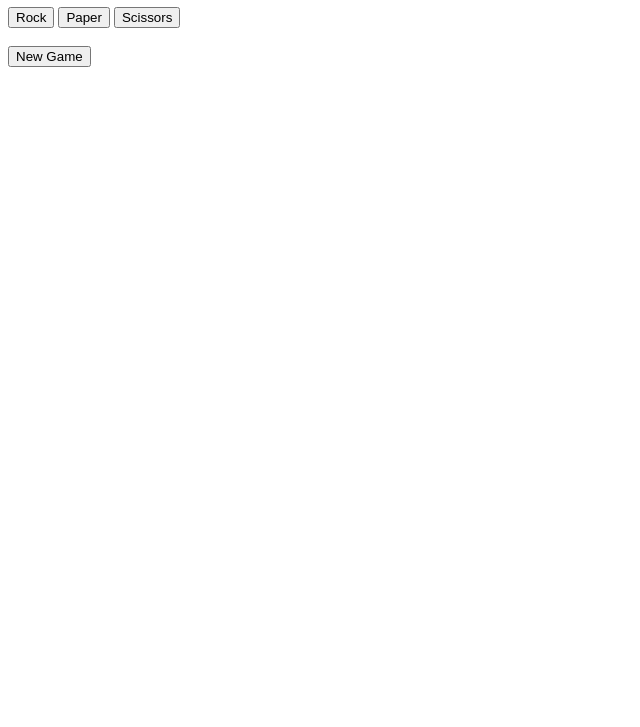
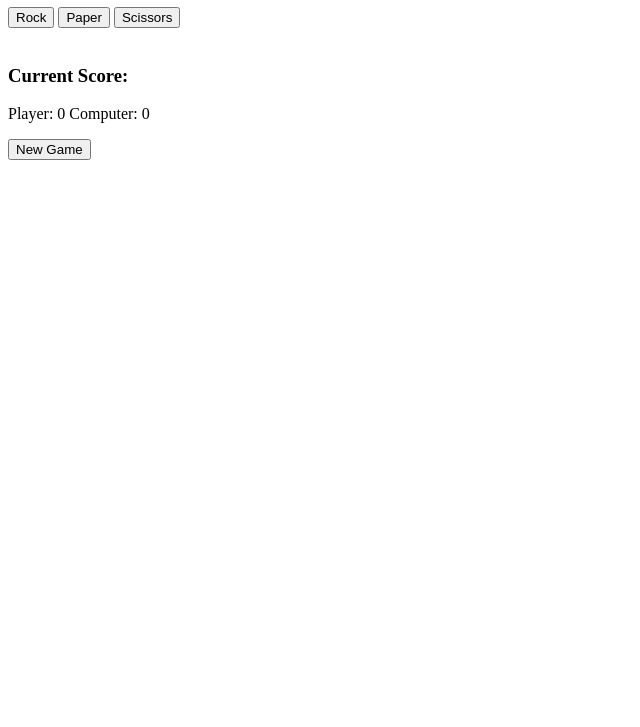
Before and after one commit to jsurr561/RockPaperScissors, a plain HTML site: page index.html in a window 1280 px wide. Shown: the part 73-800 px from the top of the page, without its empty margins (0-640 px from the left). Drawn offline with Linux system fonts and the light colour scheme.

Commit message:
Add scoreboard structure

```diff
--- a/index.html
+++ b/index.html
@@ -15,6 +15,10 @@
         <button id="scissors" class="choiceButton">Scissors</button>
         <br>
         <br>
+        <h3>Current Score:</h3>
+        <div id="scoreboard"></div>
+    </div>
+    <div id="game">
         <button id="new">New Game</button>
     </div>
 
--- a/script2.js
+++ b/script2.js
@@ -1,5 +1,11 @@
 //Rock Paper Scissors, v1.0
 //JD Surrett 4/30/22
+
+//Adds scoreboard to html
+const scoreboard = document.querySelector('#scoreboard');
+const score = document.createElement('p');
+score.textContent = 'Player: 0 Computer: 0'
+scoreboard.appendChild(score);
 
 //Convenience Capitalize function
 function capitalize(string) {
@@ -84,3 +90,5 @@ function game() {
 //Adds event listener to each button that calls playRound(button.id)
 const btn = Array.from(document.querySelectorAll('.choiceButton'));
 btn.forEach(button => button.addEventListener('click', () => playRound(button.id, computerPlay())));
+
+//
```
